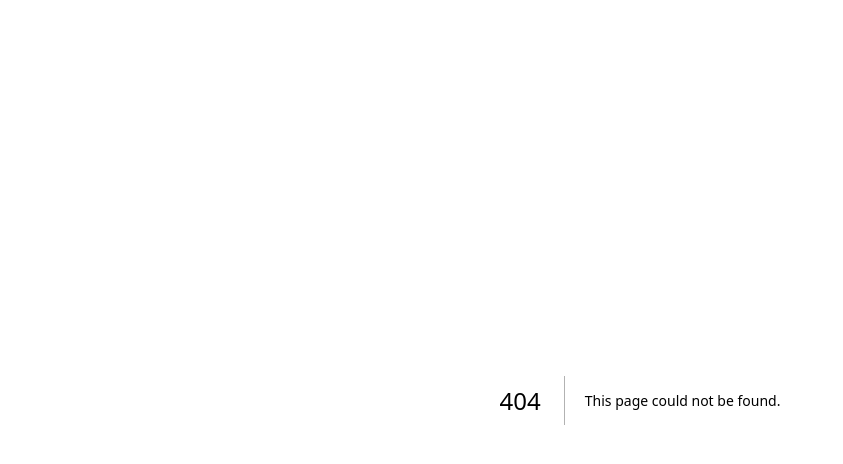
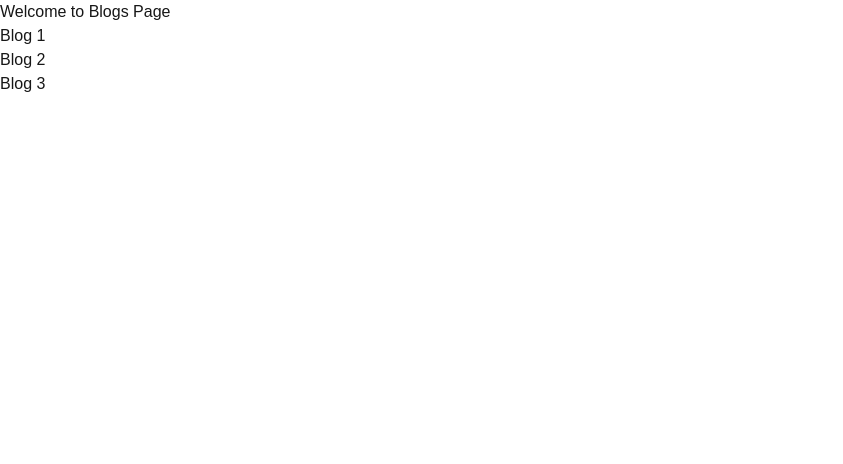
Before and after one commit to Rudrakshsachdev/Next_js_Tutorial, a Next.js app in the folder next-app/: page /blogs in a window 1280 px wide. Before the commit this address had no page. Shown: the top 464 px of the page, without its empty margins (0-843 px from the left). Built offline with nearby package versions, Linux system fonts and the light colour scheme.

Commit message:
feat: Learning about dynamic routes in nextjs

```diff
--- /dev/null
+++ b/next-app/app/blogs/[BlogId]/page.js
@@ -0,0 +1,9 @@
+export default async function BlogId({ params }) {
+  const { BlogId } = await params;
+
+  return (
+    <div>
+      <h1>Welcome to Blog {BlogId} Page</h1>
+    </div>
+  );
+}
--- /dev/null
+++ b/next-app/app/blogs/page.js
@@ -0,0 +1,19 @@
+export default async function Blogs({params}) {
+    console.log(await params);
+    return (
+        <div>
+            <h1>
+                Welcome to Blogs Page
+            </h1>
+            <p>
+                Blog 1
+            </p>
+            <p>
+                Blog 2
+            </p>
+            <p>
+                Blog 3
+            </p>
+        </div>
+    )
+}
--- a/next-app/app/page.js
+++ b/next-app/app/page.js
@@ -1,13 +1,14 @@
 
 import Link from "next/link";
 
-export default function Home() {
+export default async function Home() {
   console.log("Hello, Next.js!");
   return (
     <>
     <h1>Welcome to Build With Rudraksh!</h1>
     <Link href="/about">Go to about page</Link>
     <Link href="/services">Go to services page</Link>
+    <Link href="/blogs">Go to blogs page</Link>
     </>
   );
 }
```
